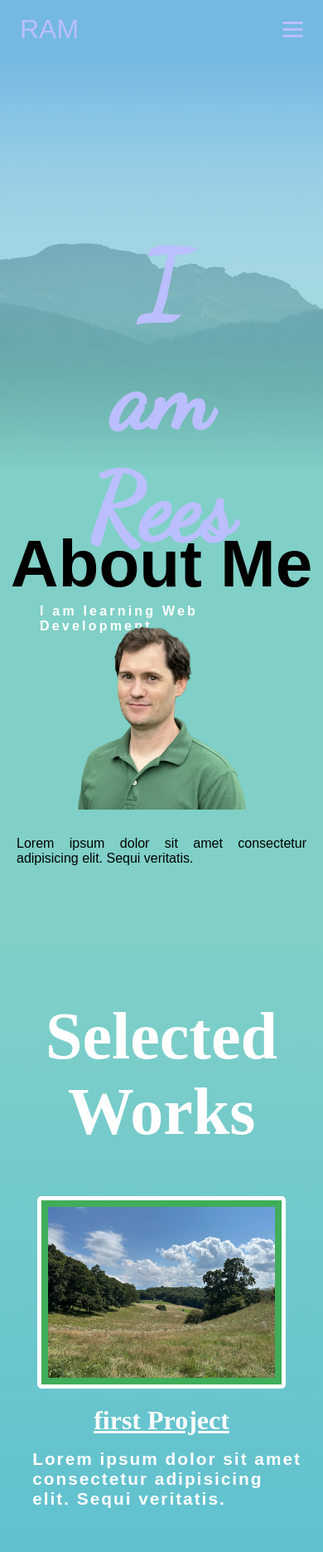
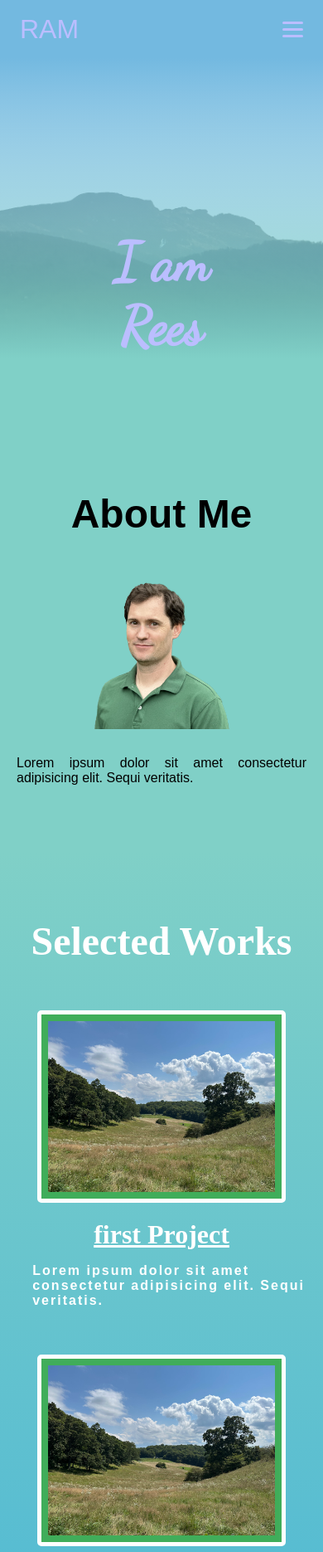
Before and after one commit to reesam16/capstone3, a plain HTML site: page index.html in a window 390 px wide. Shown: the top 1871 px of the page at 83% size. Drawn offline with Linux system fonts and the light colour scheme.

Commit message:
Update app.css
media query max-width: 500px

```diff
--- a/app.css
+++ b/app.css
@@ -190,6 +190,17 @@ body{
     }
 }
 
+@media(max-width: 500px){
+    h1{
+        font-size: 4em;
+        text-align: center;
+    }
+    .hero2{
+        display: none;
+
+    }
+}
+
 /* about */
 
 .about{
@@ -274,6 +285,17 @@ body{
         width:350px;
     }
   }
+
+@media(max-width: 500px){
+    .about img{
+        margin-top: 2em;
+        width: 200px;
+    }
+    .about h2{
+        margin-top: 2em;
+        font-size: 3em;
+    }
+}
 
   /* showcase */
 
@@ -388,6 +410,15 @@ body{
     }
    }
 
+     @media(max-width: 500px){
+    .showcase>h2{
+        font-size: 3em;
+    }
+    .project-item p{
+        font-size: 1em;
+    }
+}
+
    /* contact */
 
    .contact-top{
@@ -441,6 +472,15 @@ body{
     }
     .contact-website a{
       color:white;
+    }
+
+    @media(max-width: 500px){
+        #contact h2 {
+            font-size: 3em;
+        }
+        .contact-top p{
+            font-size: 1em;
+        }
     }
 
     /*---footer-----*/
```
